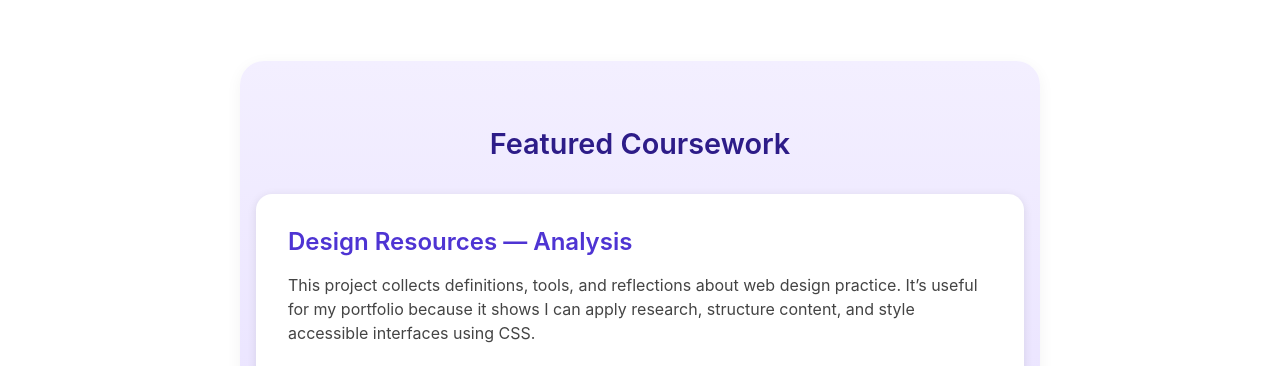
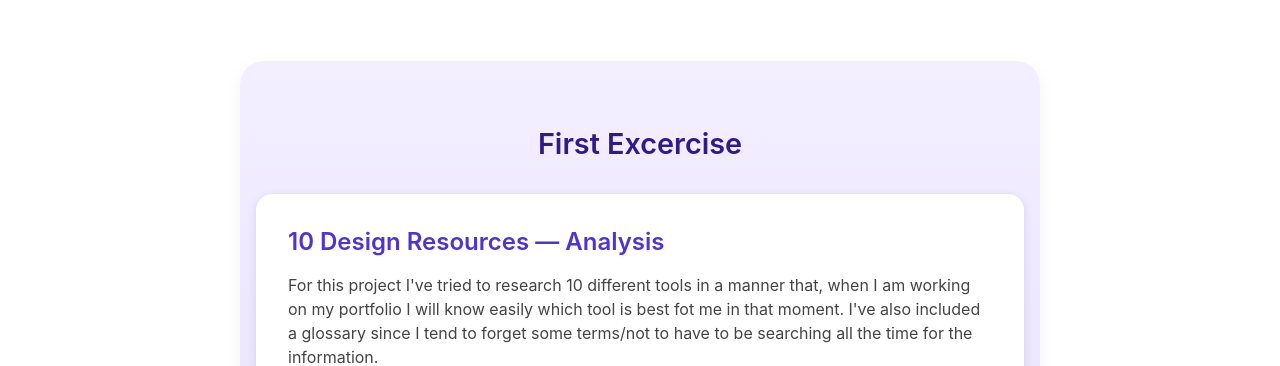
Before and after one commit to Sofys-foxys/web-style-sofia-udit, a website: page index.html in a window 1280 px wide. Shown: the part 542-908 px from the top of the page. Drawn offline with Linux system fonts and the light colour scheme.

Commit message:
update text

```diff
--- a/index.html
+++ b/index.html
@@ -44,13 +44,14 @@
 			</section>
 
 			<section class="project-highlight">
-				<h2>Featured Coursework</h2>
+				<h2>First Excercise</h2>
 				<div class="project-card">
-				  <h3>Design Resources — Analysis</h3>
+				  <h3>10 Design Resources — Analysis</h3>
 				  <p>
-					This project collects definitions, tools, and reflections about web design practice.
-					It’s useful for my portfolio because it shows I can apply research, structure content,
-					and style accessible interfaces using CSS.
+					For this project I've tried to research 10 different tools in a manner that, when I am working on
+					my portfolio I will know easily which tool is best fot me in that moment. I've also included a
+					glossary since I tend to forget some terms/not to have to be searching all the time for the
+					information.
 				  </p>
 				  <a href="student-project/resources/index.html" class="btn-view">View Project →</a>
 				</div>
```
